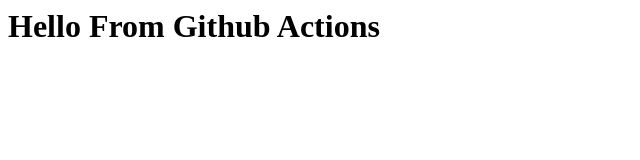
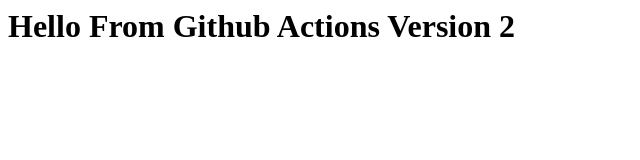
Before and after one commit to shivpandey12/testactions, a plain HTML site: page index.html in a window 1280 px wide. Shown: the whole page, without its empty margins (0-640 px from the left). Drawn offline with Linux system fonts and the light colour scheme.

Commit message:
Update index.html

```diff
--- a/index.html
+++ b/index.html
@@ -1 +1 @@
-<h1>Hello From Github Actions</h1>
+<h1>Hello From Github Actions Version 2</h1>
```
